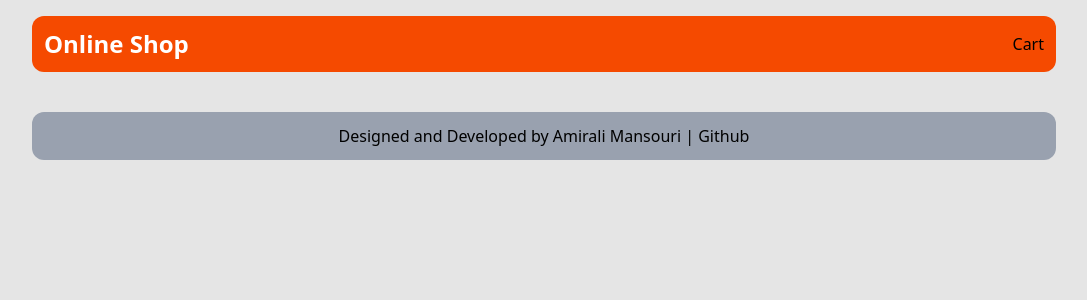
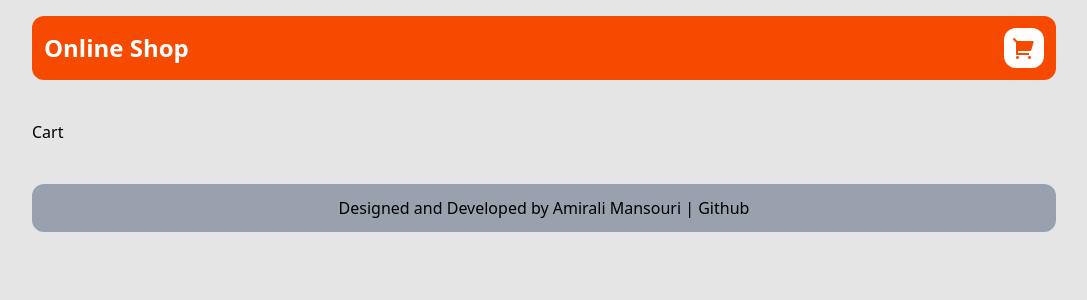
Before and after one commit to amirali-98/store-context, a React (Vite) app: page /cart in a window 1280 px wide. Shown: the top 300 px of the page, without its empty margins (96-1183 px from the left). Built offline with nearby package versions, Linux system fonts and the light colour scheme; no server answers.

Commit message:
feat: Add Cart Context, cart buttons component, cart link in header, extract product card from card list in seprated file.

```diff
--- a/src/App.jsx
+++ b/src/App.jsx
@@ -3,6 +3,7 @@ import { Routes, Route } from "react-router-dom";
 import Layout from "./layout/Layout";
 import Home from "./pages/Home";
 import ProductDetail from "./pages/ProductDetail";
+import Cart from "./pages/Cart.jsx";
 
 export default function App() {
   return (
@@ -11,6 +12,7 @@ export default function App() {
         <Routes>
           <Route index element={<Home />} />
           <Route path="/products/:productId" element={<ProductDetail />} />
+          <Route path="/cart" element={<Cart />} />
         </Routes>
       </Layout>
     </>
--- /dev/null
+++ b/src/components/ProductCard.jsx
@@ -0,0 +1,26 @@
+import { Link } from "react-router-dom";
+import { TbListDetails } from "react-icons/tb";
+
+import ProductCartButton from "./ProductCartButton";
+
+export default function ProductCard({ product }) {
+  return (
+    <div className="shadow-md py-4 px-6 bg-white rounded-lg">
+      <img
+        src={product.image}
+        alt={product.title}
+        className="w-[250px] h-[250px] mx-auto mb-5"
+      />
+      <h3 className="text-orange-600 text-lg font-semibold h-[60px] overflow-hidden mb-3">
+        {product.title}
+      </h3>
+      <p className="mb-8 font-semibold text-gray-600">${product.price}</p>
+      <div className="flex justify-between items-center">
+        <Link to={`/products/${product.id}`}>
+          <TbListDetails className="text-orange-600 text-3xl" />
+        </Link>
+        <ProductCartButton product={product} />
+      </div>
+    </div>
+  );
+}
--- /dev/null
+++ b/src/components/ProductCartButton.jsx
@@ -0,0 +1,39 @@
+import { LiaCartPlusSolid } from "react-icons/lia";
+import { FaRegTrashAlt } from "react-icons/fa";
+
+import { useCart } from "../context/CartProvider";
+
+import { calculateProductQuantity } from "../utilities/helper";
+
+export default function ProductCartButton({ product }) {
+  const { cart, dispatch } = useCart();
+  return (
+    <div className="flex gap-4 items-center">
+      {calculateProductQuantity(cart.products, product.id) > 0 && (
+        <>
+          <button
+            onClick={() => dispatch({ type: "REMOVE", payload: product })}
+            className="text-3xl text-white w-9 h-9 bg-orange-600 flex justify-center items-center rounded cursor-pointer"
+          >
+            {calculateProductQuantity(cart.products, product.id) > 1 ? (
+              <span>-</span>
+            ) : (
+              <FaRegTrashAlt />
+            )}
+          </button>
+          <span>{calculateProductQuantity(cart.products, product.id)}</span>
+        </>
+      )}
+      <button
+        onClick={() => dispatch({ type: "ADD", payload: product })}
+        className="w-9 h-9 text-3xl text-white bg-orange-600 flex justify-center items-center rounded cursor-pointer"
+      >
+        {calculateProductQuantity(cart.products, product.id) > 0 ? (
+          <span>+</span>
+        ) : (
+          <LiaCartPlusSolid />
+        )}
+      </button>
+    </div>
+  );
+}
--- a/src/components/ProductList.jsx
+++ b/src/components/ProductList.jsx
@@ -1,38 +1,14 @@
-import { Link } from "react-router-dom";
-import { TbListDetails } from "react-icons/tb";
-import { LiaCartPlusSolid } from "react-icons/lia";
+import { useProducts } from "../context/ProductProvider";
 
-import { useProducts } from "../context/ProductProvider";
+import ProductCard from "./ProductCard";
 
 export default function ProductList() {
   const { products } = useProducts();
+
   return (
     <div className="grid grid-cols-1 sm:grid-cols-2 md:grid-cols-3 gap-5 lg:grid-cols-4">
       {products.map(product => (
-        <div
-          key={product.id}
-          className="shadow-md py-4 px-6 bg-white rounded-lg"
-        >
-          <img
-            src={product.image}
-            alt={product.title}
-            className="w-[250px] h-[250px] mx-auto mb-5"
-          />
-          <h3 className="text-orange-600 text-lg font-semibold h-[60px] overflow-hidden mb-3">
-            {product.title}
-          </h3>
-          <p className="mb-8 font-semibold text-gray-600">${product.price}</p>
-          <div className="flex justify-between items-center">
-            <Link to={`/products/${product.id}`}>
-              <TbListDetails className="text-orange-600 text-3xl" />
-            </Link>
-            <div>
-              <button className="w-9 h-9 bg-orange-600 flex justify-center items-center rounded cursor-pointer">
-                <LiaCartPlusSolid className="text-3xl text-white" />
-              </button>
-            </div>
-          </div>
-        </div>
+        <ProductCard key={product.id} product={product} />
       ))}
     </div>
   );
--- /dev/null
+++ b/src/context/CartProvider.jsx
@@ -0,0 +1,60 @@
+import { useReducer, createContext, useContext } from "react";
+
+import {
+  calculateTotalProducts,
+  calculateTotalCost,
+} from "../utilities/helper";
+
+const CartContext = createContext();
+
+const initialState = {
+  products: [],
+  totalProducts: 0,
+  cost: 0,
+  isPending: false,
+};
+
+const reducer = (state, action) => {
+  switch (action.type) {
+    case "ADD":
+      if (!state.products.find(p => p.id === action.payload.id)) {
+        state.products.push({ ...action.payload, quantity: 1 });
+      } else {
+        state.products.find(p => p.id === action.payload.id).quantity++;
+      }
+      return {
+        products: [...state.products],
+        totalProducts: calculateTotalProducts(state.products),
+        cost: calculateTotalCost(state.products),
+        isPending: true,
+      };
+
+    case "REMOVE":
+      if (state.products.find(p => p.id === action.payload.id).quantity > 1) {
+        state.products.find(p => p.id === action.payload.id).quantity--;
+      } else {
+        state.products = [
+          ...state.products.filter(p => p.id !== action.payload.id),
+        ];
+      }
+      return {
+        products: [...state.products],
+        totalProducts: calculateTotalProducts(state.products),
+        cost: calculateTotalCost(state.products),
+        isPending: true,
+      };
+  }
+};
+
+export default function CartProvider({ children }) {
+  const [cart, dispatch] = useReducer(reducer, initialState);
+  return (
+    <CartContext.Provider value={{ cart, dispatch }}>
+      {children}
+    </CartContext.Provider>
+  );
+}
+
+export function useCart() {
+  return useContext(CartContext);
+}
--- a/src/layout/Header.jsx
+++ b/src/layout/Header.jsx
@@ -1,10 +1,26 @@
-import React from "react";
+import { useNavigate } from "react-router-dom";
+import { RiShoppingCart2Fill } from "react-icons/ri";
+
+import { useCart } from "../context/CartProvider.jsx";
 
 export default function Header() {
+  const navigate = useNavigate();
+  const { cart } = useCart();
   return (
-    <header className="flex justify-between items-center bg-orange-600 p-3 rounded-xl">
+    <header className="flex justify-between items-center bg-orange-600 p-3 rounded-xl sticky top-2">
       <p className="text-2xl font-bold text-white">Online Shop</p>
-      <button>Cart</button>
+
+      <button
+        onClick={() => navigate("/cart")}
+        className="w-10 h-10 bg-white flex justify-center items-center rounded-xl relative cursor-pointer"
+      >
+        {!!cart.totalProducts && (
+          <span className="absolute w-4 h-4 p-2.5 text-sm bg-gray-900 text-white flex items-center justify-center rounded-full top-[-10px] left-[-10px]">
+            {cart.totalProducts}
+          </span>
+        )}
+        <RiShoppingCart2Fill className="text-orange-600 text-2xl" />
+      </button>
     </header>
   );
 }
--- a/src/main.jsx
+++ b/src/main.jsx
@@ -4,11 +4,14 @@ import "./index.css";
 import App from "./App.jsx";
 
 import ProductProvider from "./context/ProductProvider.jsx";
+import CartProvider from "./context/CartProvider.jsx";
 
 createRoot(document.getElementById("root")).render(
   <ProductProvider>
-    <BrowserRouter>
-      <App />
-    </BrowserRouter>
-  </ProductProvider>
+    <CartProvider>
+      <BrowserRouter>
+        <App />
+      </BrowserRouter>
+    </CartProvider>
+  </ProductProvider>,
 );
--- /dev/null
+++ b/src/pages/Cart.jsx
@@ -0,0 +1,3 @@
+export default function Cart() {
+  return <div>Cart</div>;
+}
--- /dev/null
+++ b/src/utilities/helper.js
@@ -0,0 +1,11 @@
+export function calculateTotalProducts(products) {
+  return products.reduce((acc, item) => acc + item.quantity, 0);
+}
+
+export function calculateTotalCost(products) {
+  return products.reduce((acc, item) => acc + item.quantity * item.price, 0);
+}
+
+export function calculateProductQuantity(products, id) {
+  return products.find(p => p.id === id)?.quantity || 0;
+}
```
